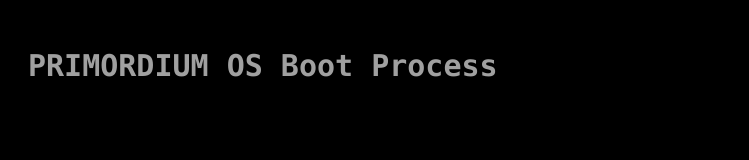
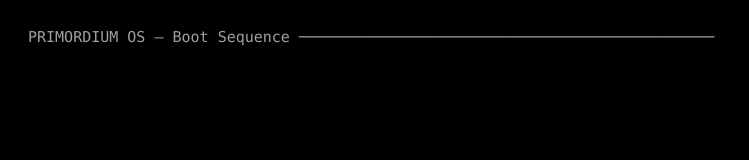
Before and after one commit to PhDLA/primordium_os, a website: page primordium_web/client/index.html in a window 1280 px wide. Shown: the whole page, without its empty margins (0-749 px from the left). Drawn offline with Linux system fonts and the light colour scheme.

Commit message:
Update index.html

```diff
--- a/primordium_web/client/index.html
+++ b/primordium_web/client/index.html
@@ -5,7 +5,10 @@
     <link rel="stylesheet" href="style.css">
 </head>
 <body>
-    <h1>PRIMORDIUM OS Boot Process</h1>
+<div id="header">
+    PRIMORDIUM OS — Boot Sequence
+    ──────────────────────────────────────────────
+</div>
     <pre id="log"></pre>
     <script src="app.js"></script>
 </body>
```
